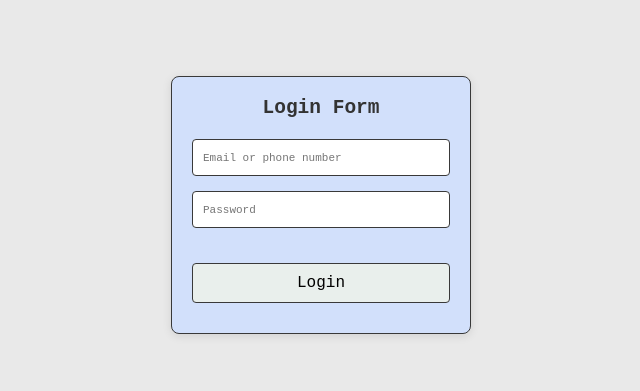
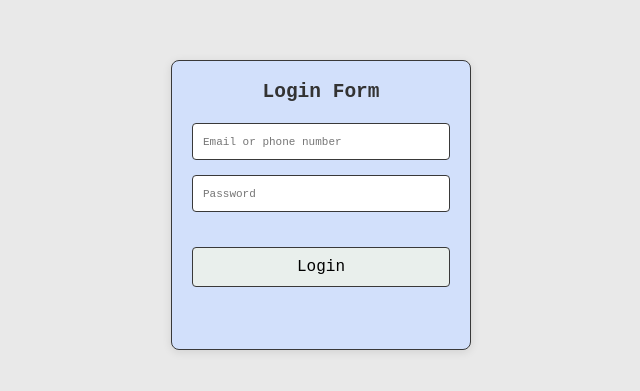
Before and after one commit to dreadnought2099/Midterm_JS, a plain HTML site: page index.html in a window 1280 px wide. Shown: the part 195-586 px from the top of the page, without its empty margins (319-959 px from the left). Drawn offline with Linux system fonts and the light colour scheme.

Commit message:
add container height 290px;

```diff
--- a/css/style.css
+++ b/css/style.css
@@ -19,6 +19,7 @@ body {
   box-shadow: 0 2px 10px rgba(0, 0, 0, 0.1);
   padding: 20px;
   width: 300px;
+  height: 290px;
   border: 1px solid #393939;
 }
 
```
